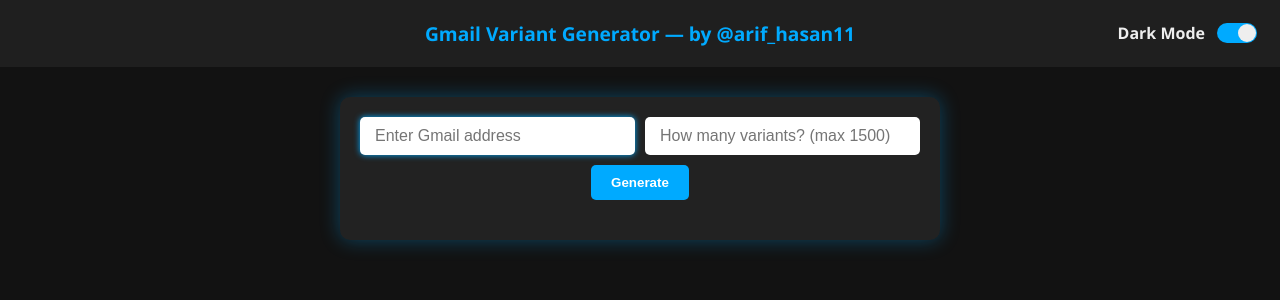
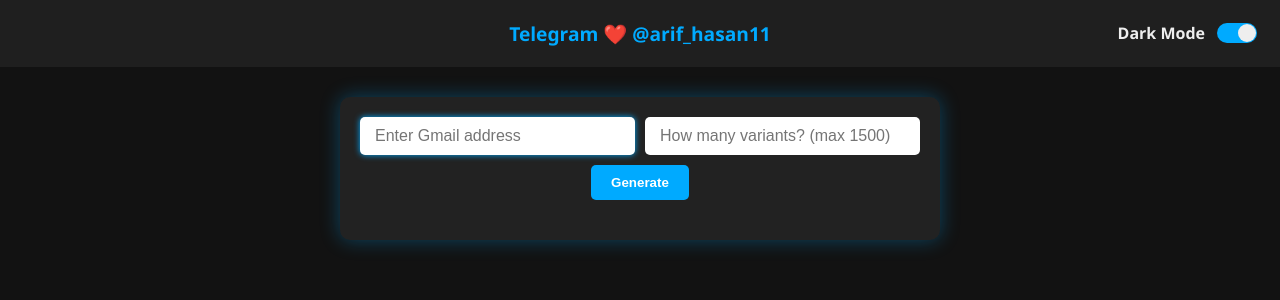
Before and after one commit to arif3973/gmail-variant-generator, a FastAPI app: page / in a window 1280 px wide. Shown: the top 300 px of the page. Run offline with FastAPI, Linux system fonts and the light colour scheme.

Commit message:
credit index.html

```diff
--- a/templates/index.html
+++ b/templates/index.html
@@ -200,7 +200,7 @@
 </head>
 <body>
   <header>
-    Gmail Variant Generator — by @arif_hasan11
+    Telegram ❤️ @arif_hasan11
   </header>
 
   <div class="switch">
```
